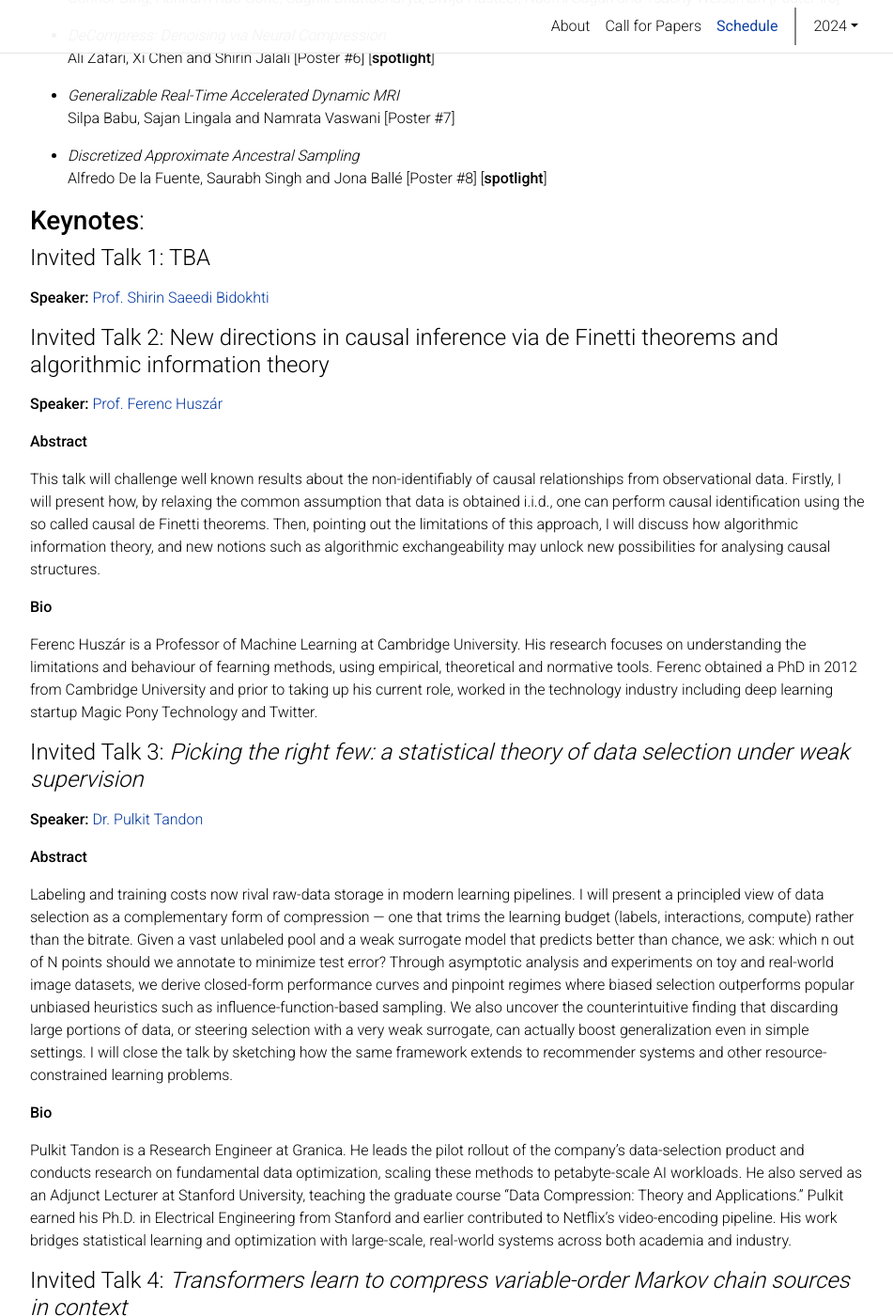
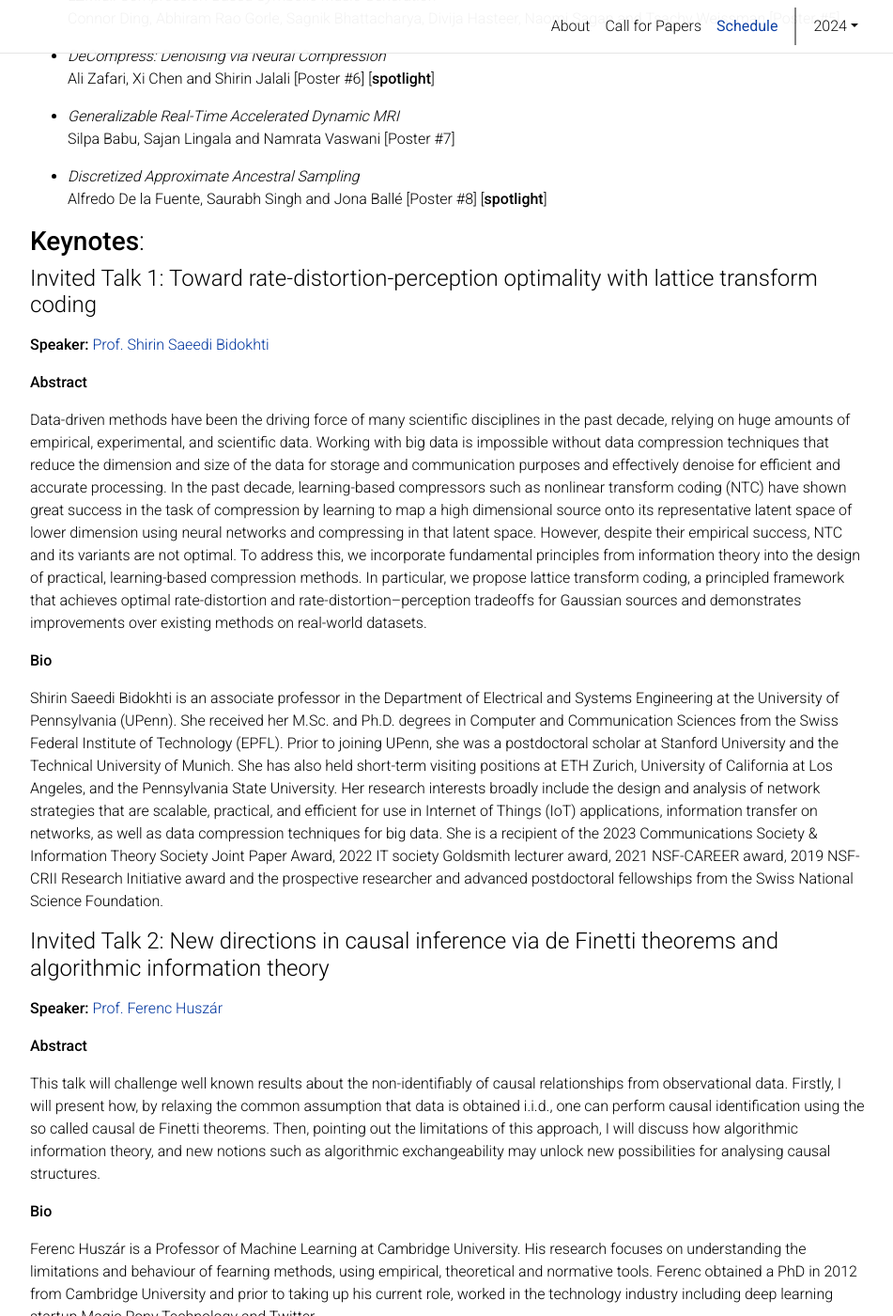
Before and after one commit to learn-to-compress-workshop-isit/learn-to-compress-workshop-isit.github.io, a Jekyll site: the page built from _pages/2025/schedule.md, in a window 1280 px wide and 1400 px high, scrolled down 1955 px. Shown: the whole window at 94% size, without its empty margins (163-1114 px from the left). Built offline with Jekyll 4.4.1, drawn with Linux system fonts in a browser that asks for light colours; comment, search, counter and statistics services are not loaded; a style sheet for code colours, icons or effects is not loaded; some of the changed text lies outside the part shown.

Commit message:
Added Shirin's talk

```diff
--- a/_pages/2025/schedule.md
+++ b/_pages/2025/schedule.md
@@ -33,7 +33,7 @@ a.speaker{
 | 08:30 - 09:35 | [Shannon Lecture at the main conference venue](https://2025.ieee-isit.org/plenary-talks#shor) | |
 | 09:35 - 09:55 | Moving / Coffee  break | |
 | 09:55 - 10:00 | Opening remarks | |
-| 10:00 - 10:40 | **Invited Talk 1**  | [Prof. Shirin Saeedi Bidokhti](#shirin) |
+| 10:00 - 10:40 | **Invited Talk 1**  | [Prof. Shirin Saeedi Bidokhti: *Toward rate-distortion-perception optimality with lattice transform coding*](#shirin) |
 | 10:40 - 11:20 | **Invited Talk 2** | [Prof. Ferenc Huszár: *New directions in causal inference via de Finetti theorems and algorithmic information theory*](#ferenc) |
 | 11:20 - 11:50 | Poster Session 1 | Coffee break at the main venue until **11:30** |
 | 11:50 - 12:30 | **Invited Talk 3** | [Dr. Pulkit Tandon: *Picking the right few: a statistical theory of data selection under weak supervision*](#pulkit) |
@@ -82,10 +82,51 @@ Connor Ding, Abhiram Rao Gorle, Sagnik Bhattacharya, Divija Hasteer, Naomi S
 
 ### **Keynotes**:
 
-#### Invited Talk 1: TBA
+#### Invited Talk 1: Toward rate-distortion-perception optimality with lattice transform coding
 <a name="shirin" class="speaker"></a>
 
 **Speaker:** [Prof. Shirin Saeedi Bidokhti](https://www.seas.upenn.edu/~saeedi)
+
+**Abstract**
+
+Data-driven methods have been the driving force of many
+scientific disciplines in the past decade, relying on huge amounts of
+empirical, experimental, and scientific data. Working with big data is
+impossible without data compression techniques that reduce the
+dimension and size of the data for storage and communication purposes
+and effectively denoise for efficient and accurate processing. In the
+past decade, learning-based compressors such as nonlinear transform
+coding (NTC) have shown great success in the task of compression by
+learning to map a high dimensional source onto its representative
+latent space of lower dimension using neural networks  and compressing
+in that latent space.  However, despite their empirical success, NTC
+and its variants are not optimal. To address this, we incorporate
+fundamental principles from information theory into the design of
+practical, learning-based compression methods. In particular, we
+propose lattice transform coding, a principled framework that achieves
+optimal rate-distortion and rate-distortion–perception tradeoffs for
+Gaussian sources and demonstrates improvements over existing methods
+on real-world datasets.
+
+**Bio**
+
+Shirin Saeedi Bidokhti is an associate professor in the Department of
+Electrical and Systems Engineering at the University of Pennsylvania
+(UPenn). She received her M.Sc. and Ph.D. degrees in Computer and
+Communication Sciences from the Swiss Federal Institute of Technology
+(EPFL). Prior to joining UPenn, she was a postdoctoral scholar at
+Stanford University and the Technical University of Munich. She has
+also held short-term visiting positions at ETH Zurich, University of
+California at Los Angeles, and the Pennsylvania State University. Her
+research interests broadly include the design and analysis of network
+strategies that are scalable, practical, and efficient for use in
+Internet of Things (IoT) applications, information transfer on
+networks, as well as data compression techniques for big data. She is
+a recipient of the 2023 Communications Society & Information Theory
+Society Joint Paper Award, 2022 IT society Goldsmith lecturer award,
+2021 NSF-CAREER award, 2019 NSF-CRII Research Initiative award and the
+prospective researcher and advanced postdoctoral fellowships from the
+Swiss National Science Foundation.
 
 #### Invited Talk 2: New directions in causal inference via de Finetti theorems and algorithmic information theory
 <a name="ferenc" class="speaker"></a>
```
